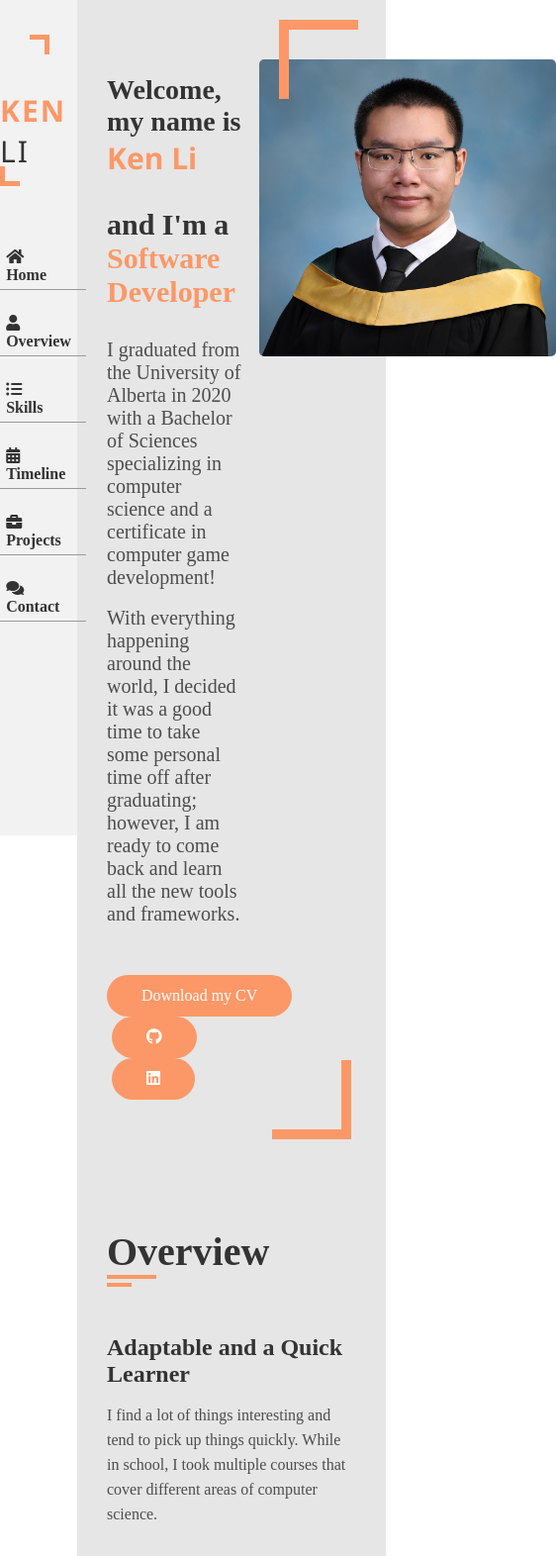
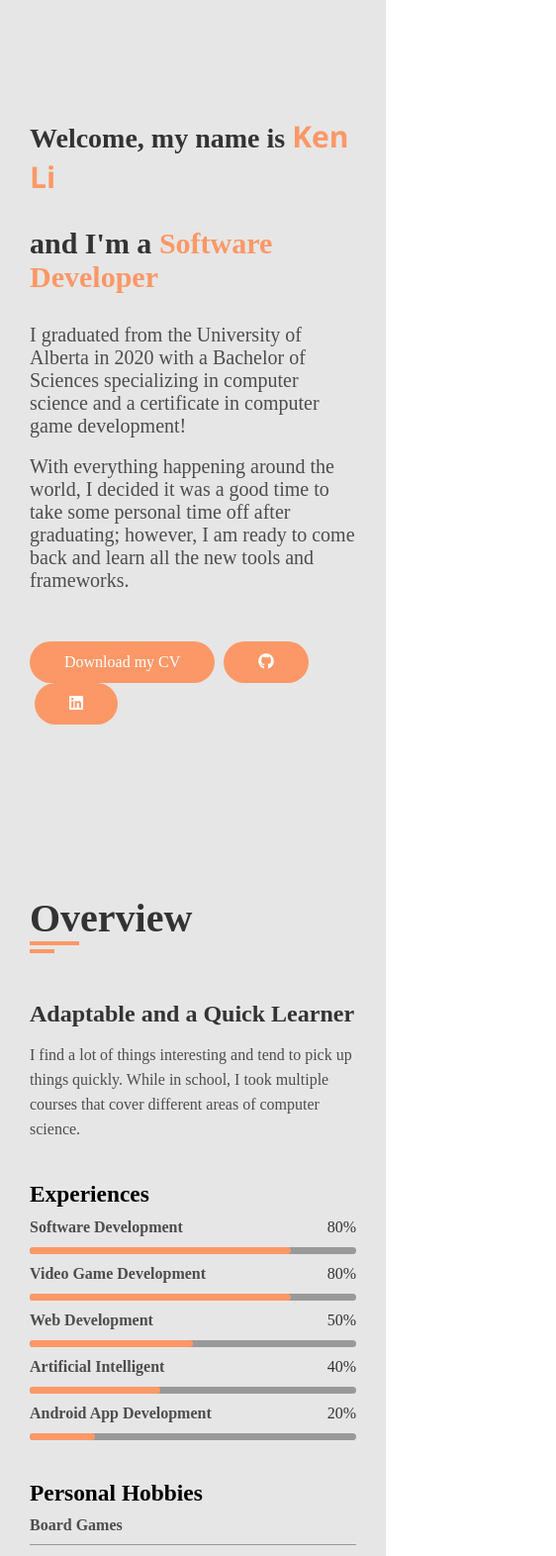
Before and after one commit to KenRLi/KenRLi.github.io, a plain HTML site: page index.html in a window 390 px wide. Shown: the top 1572 px of the page at 99% size, 562 px wide, since content can reach past the window. Drawn offline with Linux system fonts and the light colour scheme; a script that the page names is missing.

Commit message:
Responsive

```diff
--- a/css/style.css
+++ b/css/style.css
@@ -645,3 +645,53 @@ h3.my-profession
     height: 50px;
     padding: 0 50px;
 }
+
+@media (max-width:1199px)
+{
+    .sidebar
+    {
+        left: -270px
+    }
+    .main-content
+    {
+        padding-left: 0;
+    }
+    .home .about .skills .timeline .projects p span
+    {
+        display: block;
+        margin-left: 0;
+    }
+}
+@media (max-width:990px)
+{
+    .home .home-info,
+    .projects .project-item
+    {
+        flex: 0 0 100%;
+        max-width: 100%;
+    }
+    .skills .skill-item
+    {
+        flex: 0 0 50%;
+        max-width: 50%;
+    }
+    .projects .project-item .project-item-inner
+    {
+        min-height: 0px;
+    }
+    .home .home-img
+    {
+        display: none;
+    }
+}
+@media (max-width:767px)
+{
+    .about .about-content .experiences,
+    .about .about-content .hobbies,
+    .skills .skill-item,
+    .contact .contact-form .col-6
+    {
+        flex: 0 0 100%;
+        max-width: 100%;
+    }
+}
```
